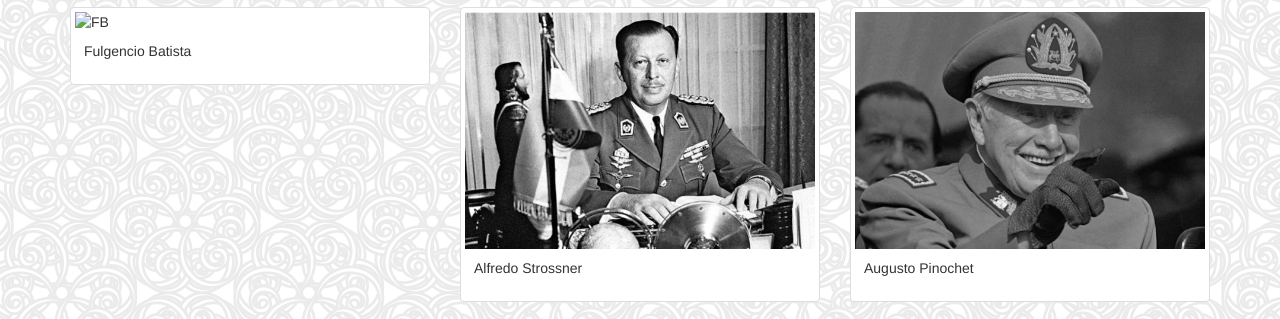
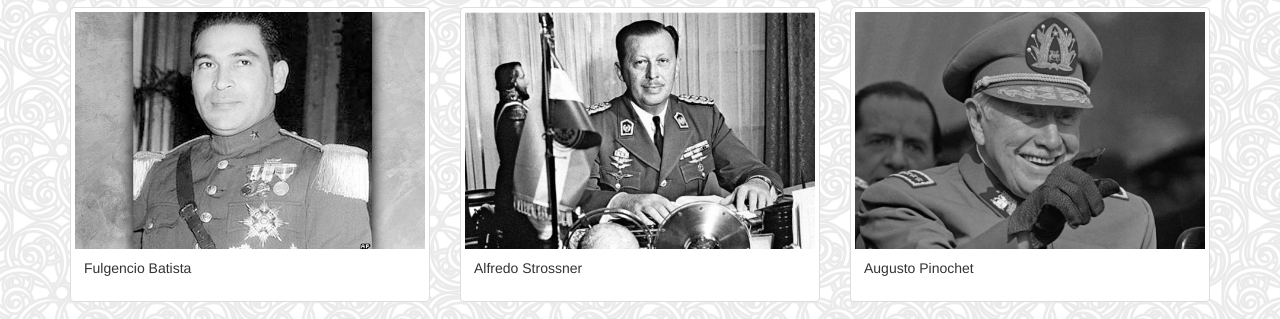
Before and after one commit to ac-marlon/VotacionesEthereum, a plain HTML site: page src/index.html in a window 1280 px wide. Shown: the part 458-777 px from the top of the page. Drawn offline with nearby package versions, Linux system fonts and the light colour scheme; no server answers; files whose address does not match are found by name.

Commit message:
Actualizar imágenes

```diff
--- a/src/index.html
+++ b/src/index.html
@@ -67,7 +67,7 @@
 	  <div class="row">
 		<div class="col-md-4 col-xs-6">
 		  <div class="thumbnail">
-			<img src="VotacionesEthereum/src/images/fb.png" alt="FB" style="width:100%">
+			<img src="/images/fb.png" alt="FB" style="width:100%">
 			<div class="caption">
 			  <p>Fulgencio Batista</p>
 			</div>
```
